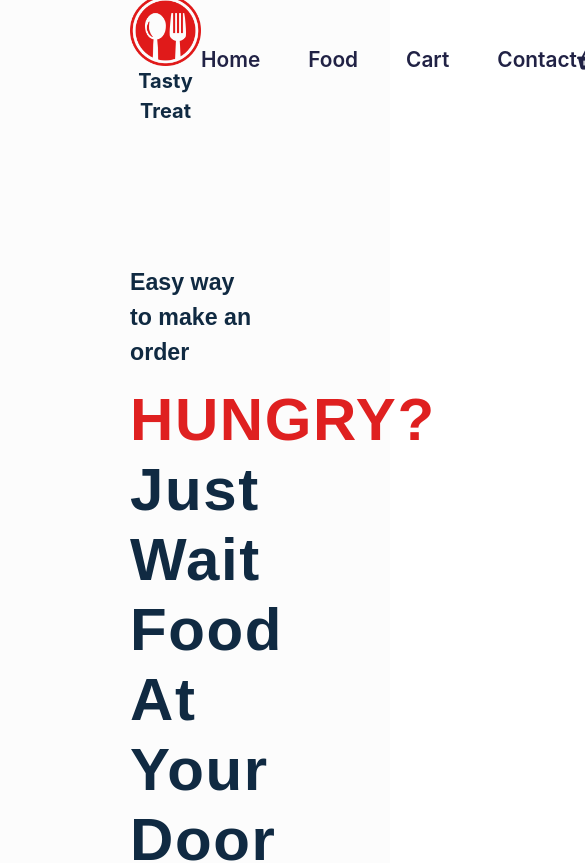
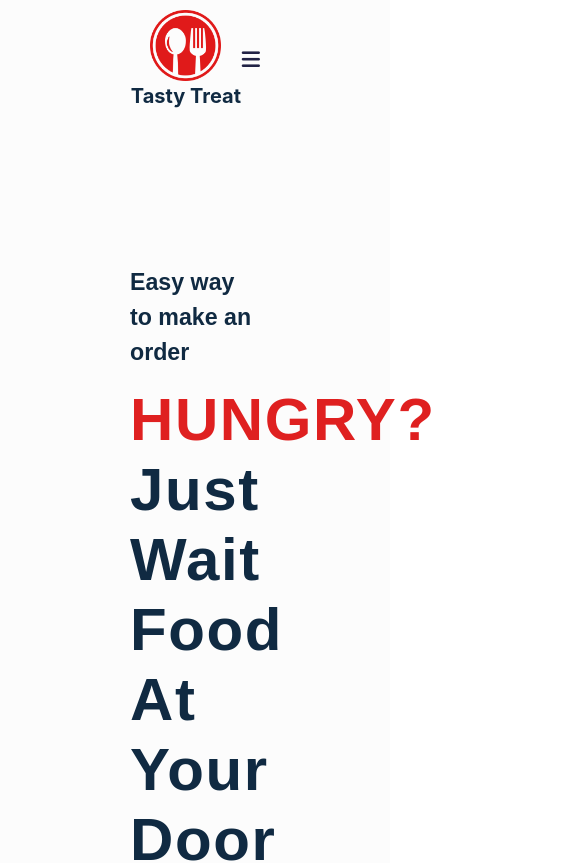
Before and after one commit to Fantom-01/fda-ui, a React (Vite) app: page / in a window 390 px wide. Shown: the top 863 px of the page, 585 px wide, since content can reach past the window. Built offline with nearby package versions, Linux system fonts and the light colour scheme.

Commit message:
testing view

```diff
--- a/src/component/navbar.jsx
+++ b/src/component/navbar.jsx
@@ -7,9 +7,25 @@ import { useState } from "react";
 
 const navbar = () => {
   const [isOpen, setOpen] = useState(false);
+
+
   return (
     <>
-      <nav>
+      {/* <div id="menu">
+        <div id="menu-icon-div">
+          <img src="/assets/images/icon-menu-close.svg" alt="" id="menu-icon-close">
+        </div>
+
+        <div id="menu-list">
+          <a href="#" class="menu--links">Home</a>
+          <a href="#" class="menu--links">New</a>
+          <a href="#" class="menu--links">Popular</a>
+          <a href="#" class="menu--links">Trending</a>
+          <a href="#" class="menu--links">Categories</a>
+        </div>
+      </div> */}
+
+      <nav className="nav">
         <div className="nav--logo--div">
           <img src={logo} alt="" width='71px' height="71px"/>
           <caption className="logo--caption">Tasty Treat</caption>
@@ -25,6 +41,7 @@ const navbar = () => {
         <div className="nav--icon">
           <a href="#" className="nav--a"><i class="fas fa-basket-shopping"></i></a>
           <a href="#" className="nav--a"><i class="fas fa-user"></i></a>
+          <a id="menu-icon" className="nav--a"><i class="fas fa-bars"></i></a>
         </div>
       </nav>
     </>
--- a/src/footer.css
+++ b/src/footer.css
@@ -10,7 +10,6 @@ footer{
 }
 .footer--one div{
     width: 25%;
-    /* padding: 5px 15px; */
 }
 .footer--one--div--p{
     color: black;
--- a/src/index.css
+++ b/src/index.css
@@ -61,6 +61,9 @@ nav{
 .nav--icon{
   display: flex;
   gap: 1.5rem;
+}
+#menu-icon{
+  display: none;
 }
 .fas{
   font-size: 1.3rem;
@@ -182,4 +185,22 @@ nav{
   .header--btn2{
     margin-bottom: -40px;
   }
+  .hero--img{
+    width: 400px;
+    height: 400px;
+  }
+  .nav{
+    display: flex;
+    justify-content: space-between;
+    padding-top: 10px;
+  }
+  .nav--a{
+    display: none;
+  }
+  #menu-icon{
+    display: block;
+  }
 }
+@media screen and (max-width: 350px) {
+
+}
```
Also changed, not shown: src/testimonial.css (+3 -5 lines).
